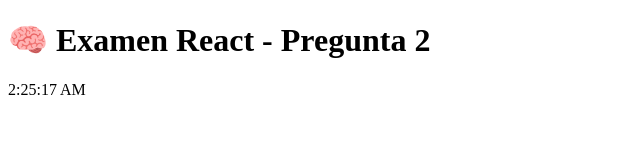
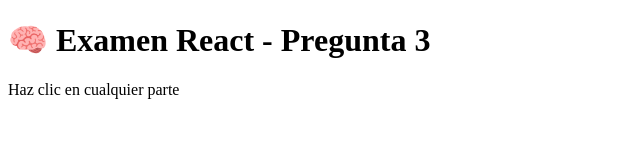
Before and after one commit to Emirchelo-Lopez/react-test, a React (Vite) app: page / in a window 1280 px wide. Shown: the top 160 px of the page, without its empty margins (0-640 px from the left). Built offline with nearby package versions, Linux system fonts and the light colour scheme.

Commit message:
Pregunta 3 terminada

```diff
--- a/src/App.jsx
+++ b/src/App.jsx
@@ -1,11 +1,12 @@
 import Pregunta1 from "./components/Pregunta1";
 import Pregunta2 from "./components/Pregunta2";
+import Pregunta3 from "./components/Pregunta3";
 
 function App() {
   return (
     <div className="App">
-      <h1>🧠 Examen React - Pregunta 2</h1>
-      <Pregunta2 />
+      <h1>🧠 Examen React - Pregunta 3</h1>
+      <Pregunta3 />
     </div>
   );
 }
--- /dev/null
+++ b/src/components/Pregunta3.jsx
@@ -0,0 +1,17 @@
+// ❓ Pregunta 3: Limpieza olvidada en efectos
+// 🧩 ¿Qué pasa si este componente se monta y desmonta repetidamente? ¿Cómo solucionarlo?
+
+import { useEffect } from "react";
+
+export default function ClickLogger() {
+  useEffect(() => {
+    const handleClick = () => console.log("Click!");
+    window.addEventListener("click", handleClick);
+
+    return () => {
+      window.removeEventListener("click", handleClick);
+    };
+  }, []);
+
+  return <p>Haz clic en cualquier parte</p>;
+}
```
